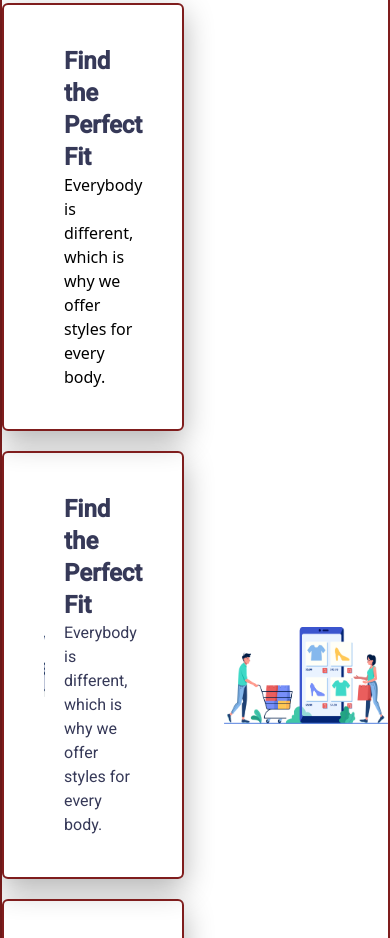
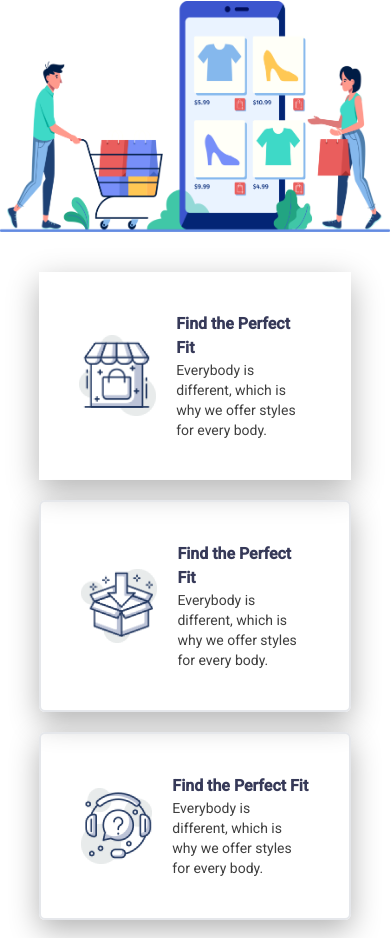
Before and after one commit to Fariha1865/Penguin-Fashion-site-with-Tailwind, a plain HTML site: page index.html in a window 390 px wide. Shown: the part 4967-5905 px from the top of the page. Drawn offline with nearby package versions, Linux system fonts and the light colour scheme.

Commit message:
cart section responsiveness added

```diff
--- a/index.html
+++ b/index.html
@@ -201,53 +201,53 @@
 
         <!-- Cart Section -->
 
-        <div class=" flex items-center gap-10 max-w-7xl my-0 mx-auto mt-14 pt-10 border-2 border-solid border-red-900">
+        <div class=" flex flex-col-reverse items-center gap-10 max-w-7xl my-0 mx-auto mt-14 pt-10 lg:flex-row">
             <!-- Cart-Left -->
-            <div class="w-1/2">
+            <div class="w-4/5 lg:w-1/2">
                 <!-- Cart-1 -->
-                <div class="flex items-center gap-5 p-10 shadow-[0_10px_30px_-0px_rgba(0,0,0,0.3)] mb-5 rounded-md  border-2 border-solid border-red-900">
+                <div class="flex items-center gap-5 p-10 shadow-[0_10px_30px_-0px_rgba(0,0,0,0.3)] mb-5">
                      <!-- cart-1-left -->
                      <div>
-                        <img src="icons/house.png" alt="" class="w-16 h-16">
+                        <img src="icons/house.png" alt="" class="w-[17] h-[17] lg:w-16 lg:h-16">
                      </div>
                      <!-- cart-1-left -->
                      <div>
-                        <h1 class="text-[#363958] text-2xl font-bold font-roboto">Find the Perfect Fit</h1>
-                        <p>Everybody is different, which is why we
+                        <h1 class="text-[#363958] text-1xl font-bold font-roboto lg:text-2xl">Find the Perfect Fit</h1>
+                        <p class="text-[#3E3E3E] font-normal text-sm lg:text-base font-roboto">Everybody is different, which is why we
                             offer styles for every body.</p>
                      </div>
                 </div>
 
                 <!-- CART-2 -->
-                <div class="flex items-center gap-5 p-10 mb-5 border-2 shadow-[0_10px_30px_-0px_rgba(0,0,0,0.3)] rounded-md  border-solid border-red-900">
+                <div class="flex items-center gap-5 p-10 mb-5 border-2 shadow-[0_10px_30px_-0px_rgba(0,0,0,0.3)] rounded-md">
                     <!-- cart-2-left -->
                     <div>
-                       <img src="icons/BOX.png" alt="" class="w-16 h-16">
+                       <img src="icons/BOX.png" alt="" class="w-[17] h-[17] lg:w-16 lg:h-16">
                     </div>
                     <!-- cart-2-left -->
                     <div>
-                       <h1 class="text-[#363958] text-2xl font-bold font-roboto">Find the Perfect Fit</h1>
-                       <p class="text-[#363958] font-normal font-roboto">Everybody is different, which is why we
+                       <h1 class="text-[#363958] text-1xl font-bold font-roboto lg:text-2xl">Find the Perfect Fit</h1>
+                       <p class="text-[#3E3E3E] font-normal text-sm lg:text-base font-roboto"">Everybody is different, which is why we
                            offer styles for every body.</p>
                     </div>
                </div>
 
                <!-- cART -3 -->
-               <div class="flex items-center gap-5 p-10 mb-5 border-2 shadow-[0_10px_30px_-0px_rgba(0,0,0,0.3)] rounded-md border-solid border-red-900">
+               <div class="flex items-center gap-5 p-10 mb-5 border-2 shadow-[0_10px_30px_-0px_rgba(0,0,0,0.3)] rounded-md">
                 <!-- cart-3-left -->
                 <div>
-                   <img src="icons/question.png" alt="" class="w-16 h-16">
+                   <img src="icons/question.png" alt="" class="w-[17] h-[17] lg:w-16 lg:h-16">
                 </div>
                 <!-- cart-3-left -->
                 <div>
-                   <h1 class="text-[#363958] text-2xl font-bold font-roboto">Find the Perfect Fit</h1>
-                   <p>Everybody is different, which is why we
+                   <h1 class="text-[#363958] text-1xl font-bold font-roboto lg:text-2xl">Find the Perfect Fit</h1>
+                   <p class="text-[#3E3E3E] font-normal text-sm lg:text-base font-roboto">Everybody is different, which is why we
                        offer styles for every body.</p>
                 </div>
            </div>
             </div>
              <!-- Cart-Right -->
-             <div class="w-1/2">
+             <div class="w-full lg:w-1/2">
                 <img src="images/shopping.png" alt="">
              </div>
         </div>
```
